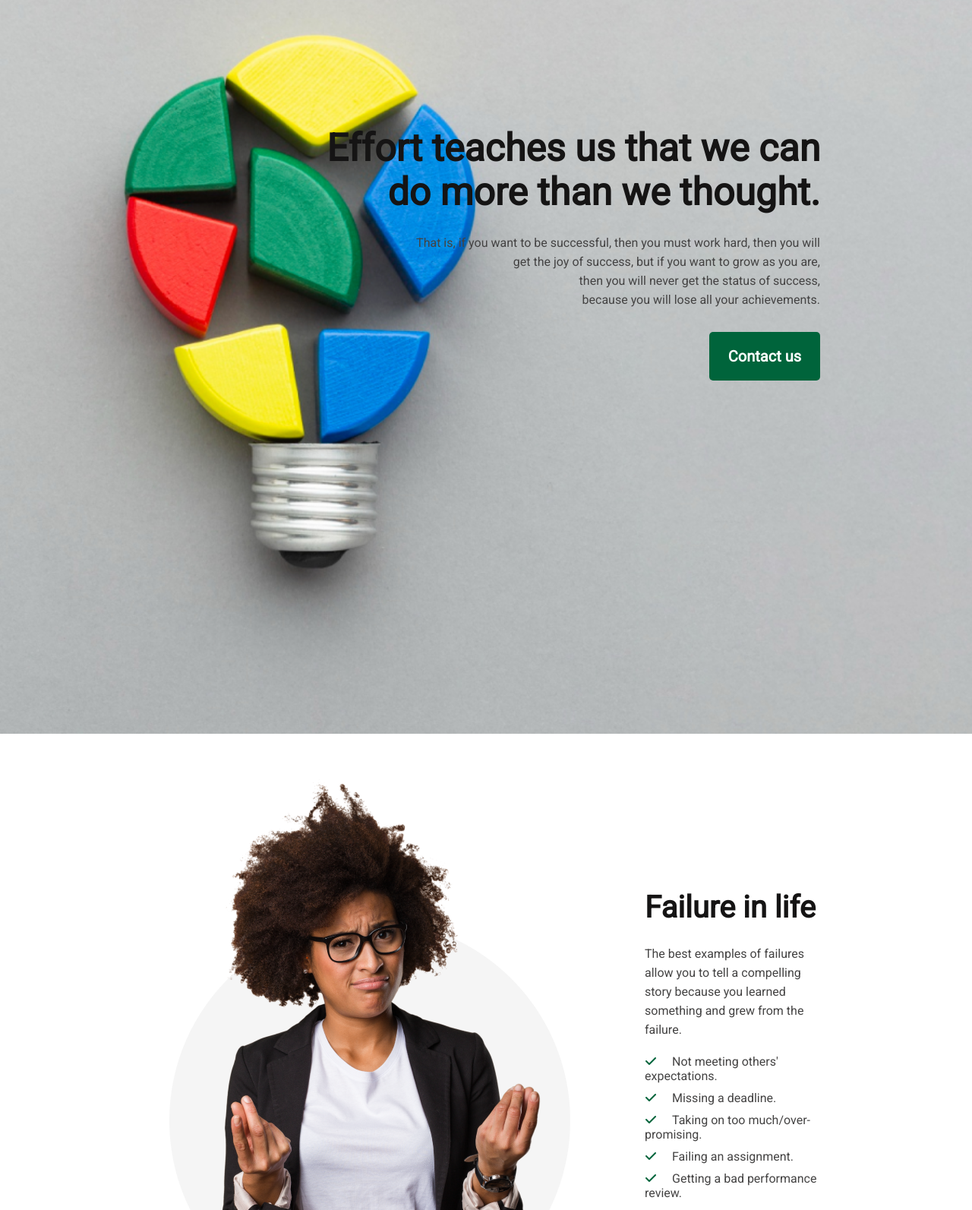
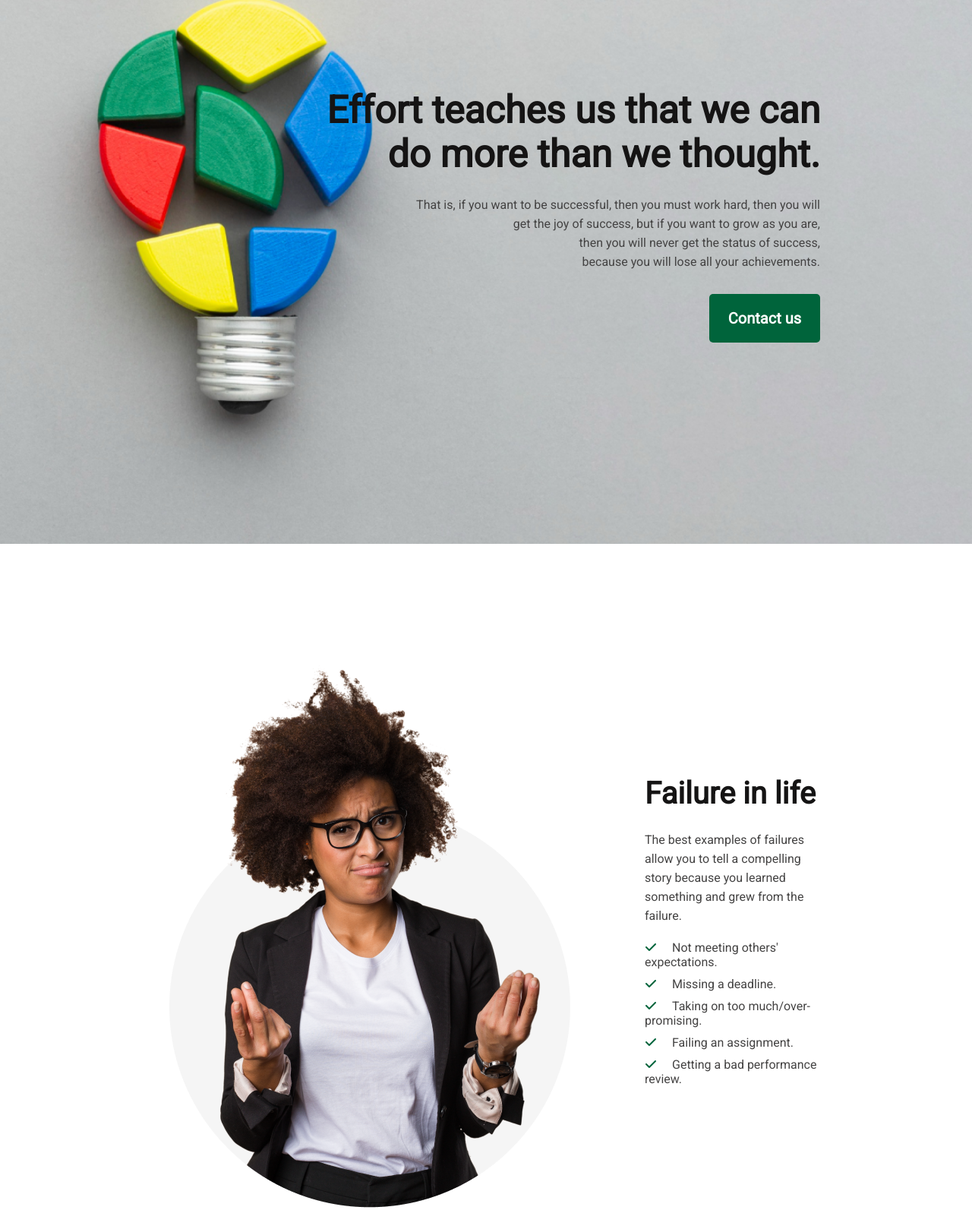
Before and after one commit to Abdullah149081/new-beginning, a plain HTML site: page index.html in a window 1280 px wide. Shown: the part 184-1777 px from the top of the page at 76% size. Drawn offline with Linux system fonts and the light colour scheme.

Commit message:
New beginning

```diff
--- a/css/style.css
+++ b/css/style.css
@@ -26,10 +26,11 @@
   background-repeat: no-repeat;
   background-size: cover;
   height: 100vh;
-  padding: 350px 200px 0 0;
+  padding: 100px 200px 0 0;
 }
 .header-container {
   text-align: right;
+  margin-top: 200px;
 }
 .header-title {
   font-weight: 700;
@@ -52,7 +53,8 @@
   display: flex;
   align-items: center;
   justify-content: space-between;
-  padding: 50px 200px;
+  padding: 100px 200px;
+  margin-top: 50px;
   gap: 80px;
 }
 .failure-title {
```
